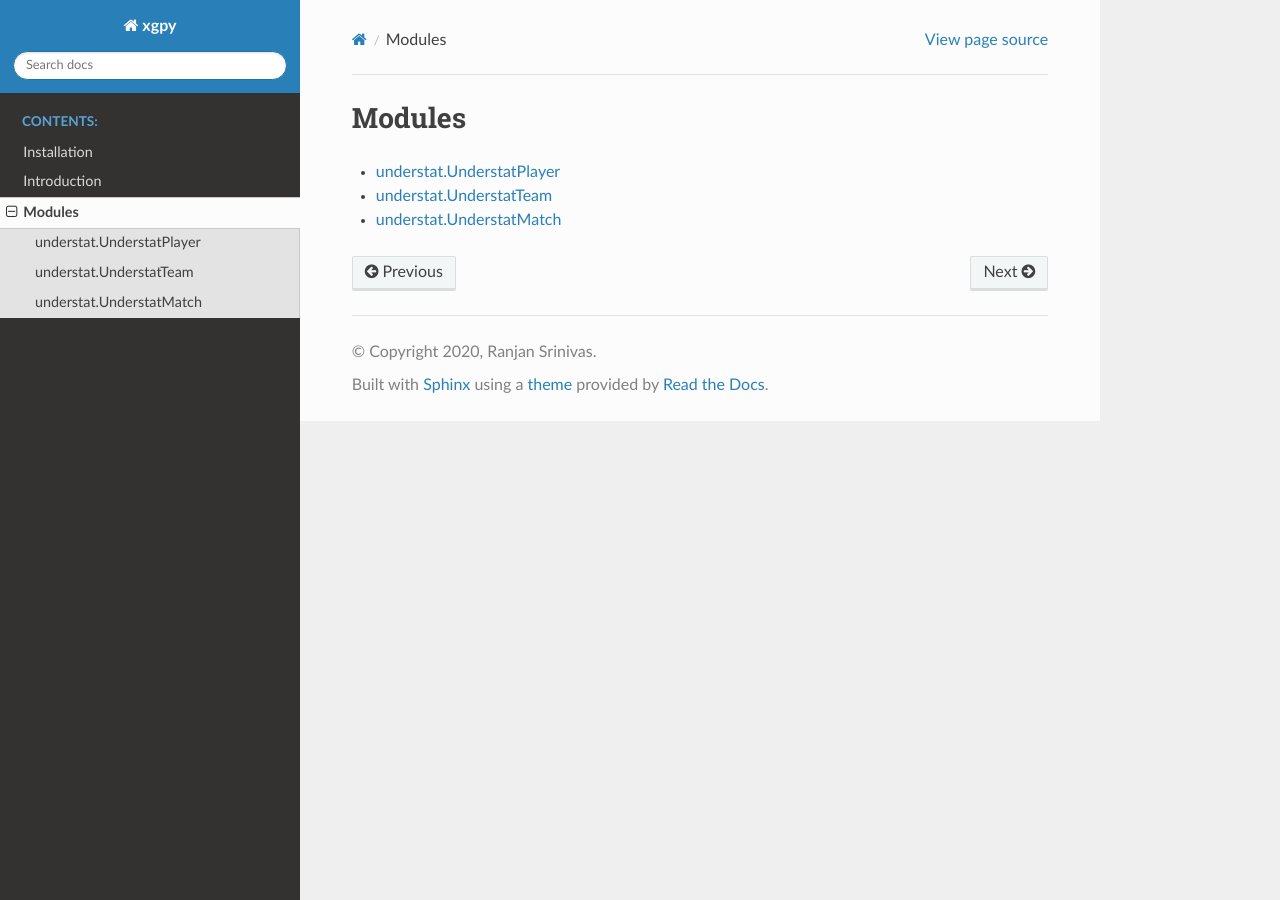
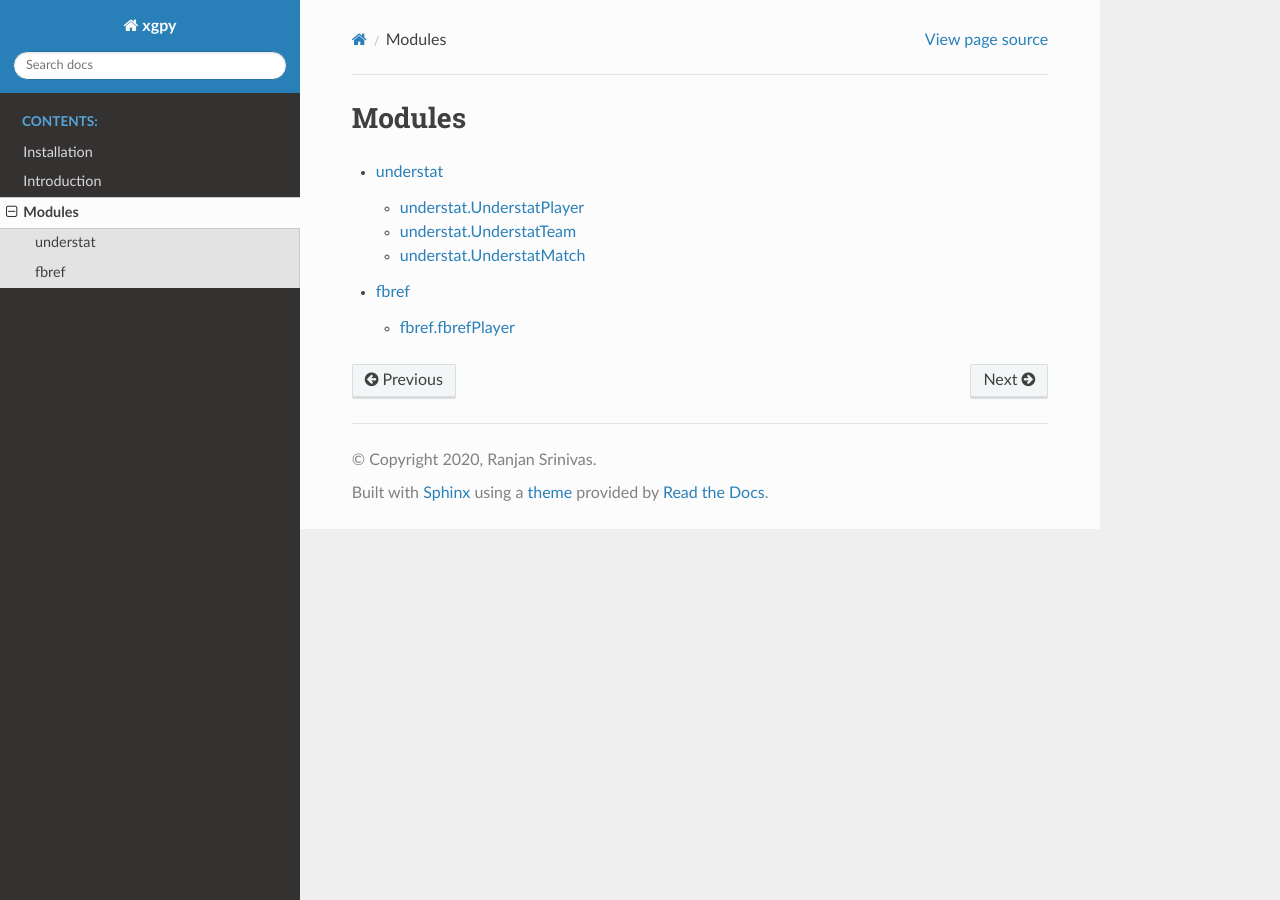
Before and after one commit to rkaahean/xgpy, a Sphinx documentation site: the page built from docs/source/modules.rst, in a window 1280 px wide. Built offline with Sphinx 7.4.7 and the Read the Docs theme 2.0.0, drawn with Linux system fonts in a browser that asks for light colours; some of the changed lines change nothing that is shown.

Commit message:
Updated tree strucuture for docs

```diff
--- a/docs/source/index.rst
+++ b/docs/source/index.rst
@@ -11,7 +11,6 @@ A complete guide to the `xgpy` package.
    modules
 
 
-
 Indices and tables
 ==================
 
--- a/docs/source/modules.rst
+++ b/docs/source/modules.rst
@@ -2,7 +2,8 @@ Modules
 ========
 
 .. toctree::
-   :maxdepth: 4
+   :maxdepth: 10
 
 
    understat
+   fbref
--- a/docs/source/understat.rst
+++ b/docs/source/understat.rst
@@ -1,3 +1,8 @@
+understat
+==========
+
+.. toctree::
+   :maxdepth: 10
 
 
 understat.UnderstatPlayer
```
